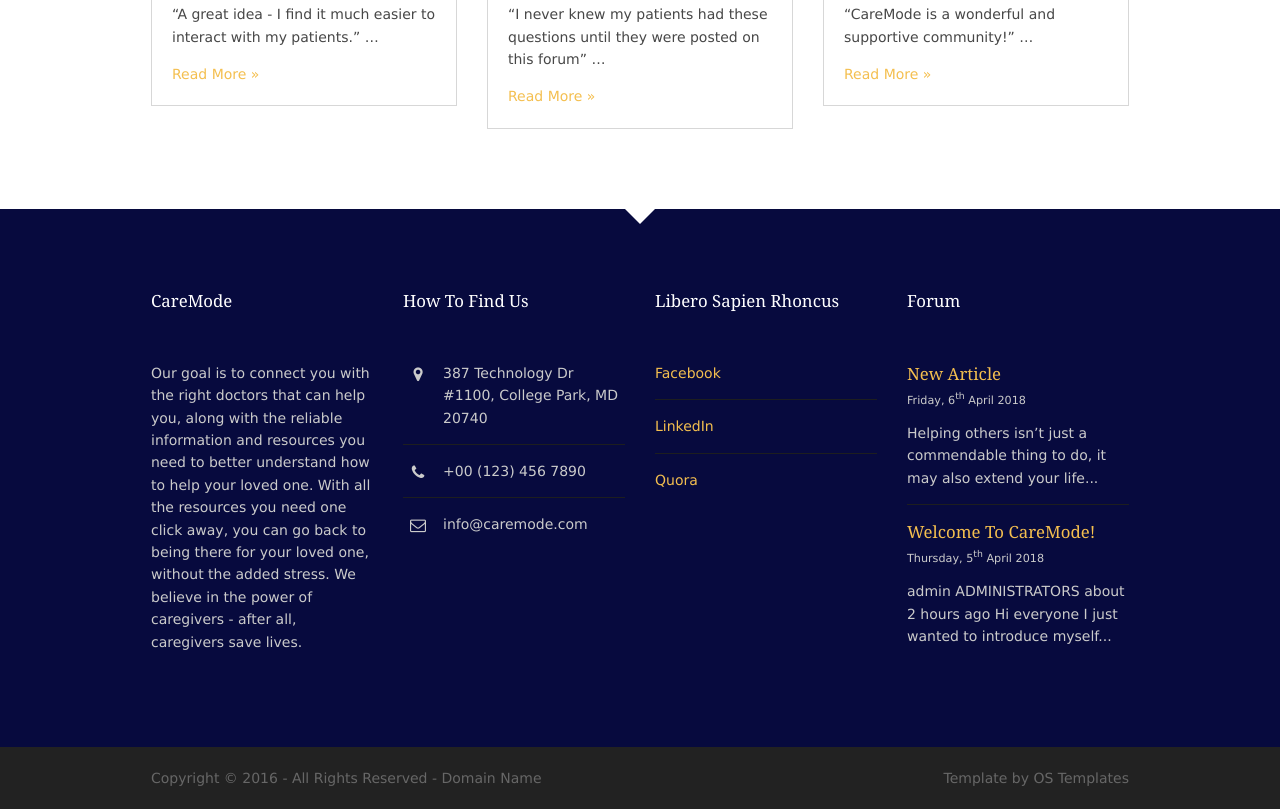
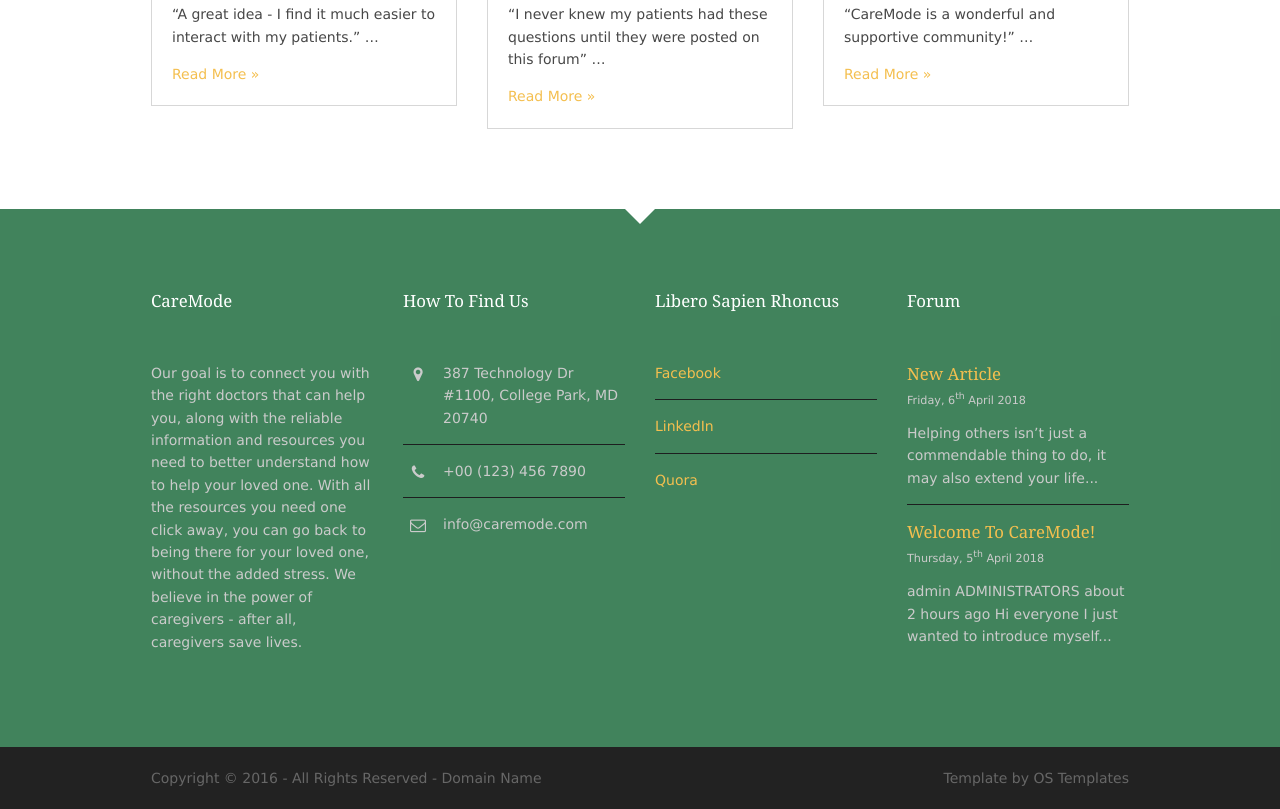
Before and after one commit to lookcw/CareMode, a plain HTML site: page index.html in a window 1280 px wide. Shown: the part 2479-3288 px from the top of the page. Drawn offline with Linux system fonts and the light colour scheme.

Commit message:
changing colors

```diff
--- a/index.html
+++ b/index.html
@@ -210,7 +210,7 @@ Licence URI: http://www.os-templates.com/template-terms
 <!-- ################################################################################################ -->
 <!-- ################################################################################################ -->
 <!-- ################################################################################################ -->
-<div class="wrapper row4 bgded overlay" style="background-color:#090D4D">
+<div class="wrapper row4 bgded overlay" style="background-color:#51A373">
   <footer id="footer" class="hoc clear">
   <!-- ################################################################################################ -->
   <div class="one_quarter first">
```
Also changed, not shown: pages/h_taking-the-first-steps.html (+1 -1 lines), pages/h_videos.html (+1 -1 lines), pages/h_videos1.html (+1 -1 lines), pages/h_videos2.html (+1 -1 lines), pages/h_videos3.html (+1 -1 lines), pages/h_videos4.html (+1 -1 lines), pages/h_why.html (+1 -1 lines), pages/s_register.html (+1 -1 lines).
